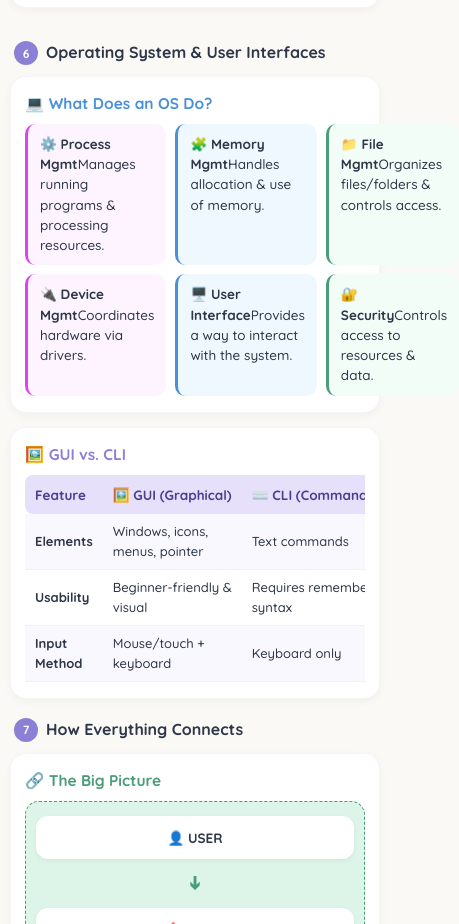
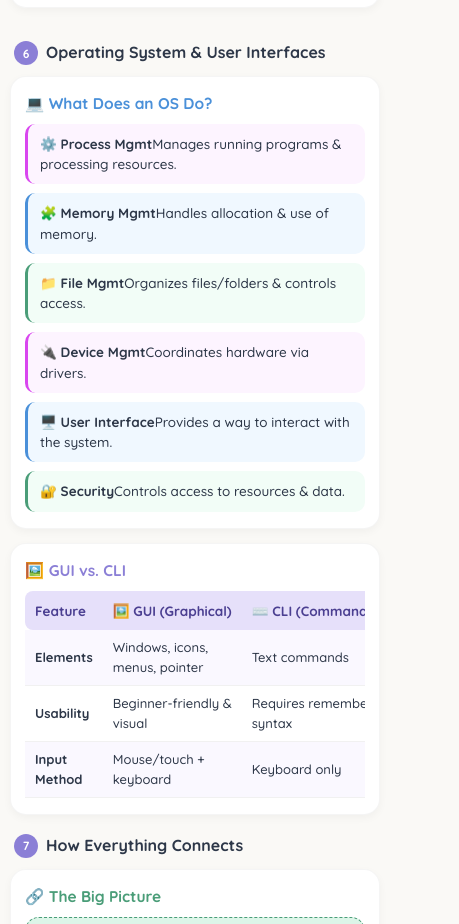
Before and after one commit to shaizanalam/CS, a plain HTML site: page ch-1.html in a window 390 px wide. Shown: the part 3740-4664 px from the top of the page, 459 px wide, since content can reach past the window. Drawn offline with Linux system fonts and the light colour scheme.

Commit message:
Fix horizontal scroll issues on mobile for ch 1 and ch 2 notes

```diff
--- a/ch-1.html
+++ b/ch-1.html
@@ -403,6 +403,7 @@
                 font-size: 15px;
                 line-height: 1.6;
                 padding: 12px 10px 50px;
+                overflow-x: hidden;
             }
 
             .back-link {
@@ -456,7 +457,7 @@
             }
 
             .grid-2, .grid-3 {
-                grid-template-columns: 1fr;
+                grid-template-columns: 1fr !important;
                 gap: 12px;
             }
 
@@ -548,7 +549,7 @@
             }
 
             .tag-grid {
-                grid-template-columns: 1fr;
+                grid-template-columns: 1fr !important;
                 gap: 9px;
                 font-size: 13.5px;
             }
```
Also changed, not shown: ch-2.html (+3 -2 lines).
